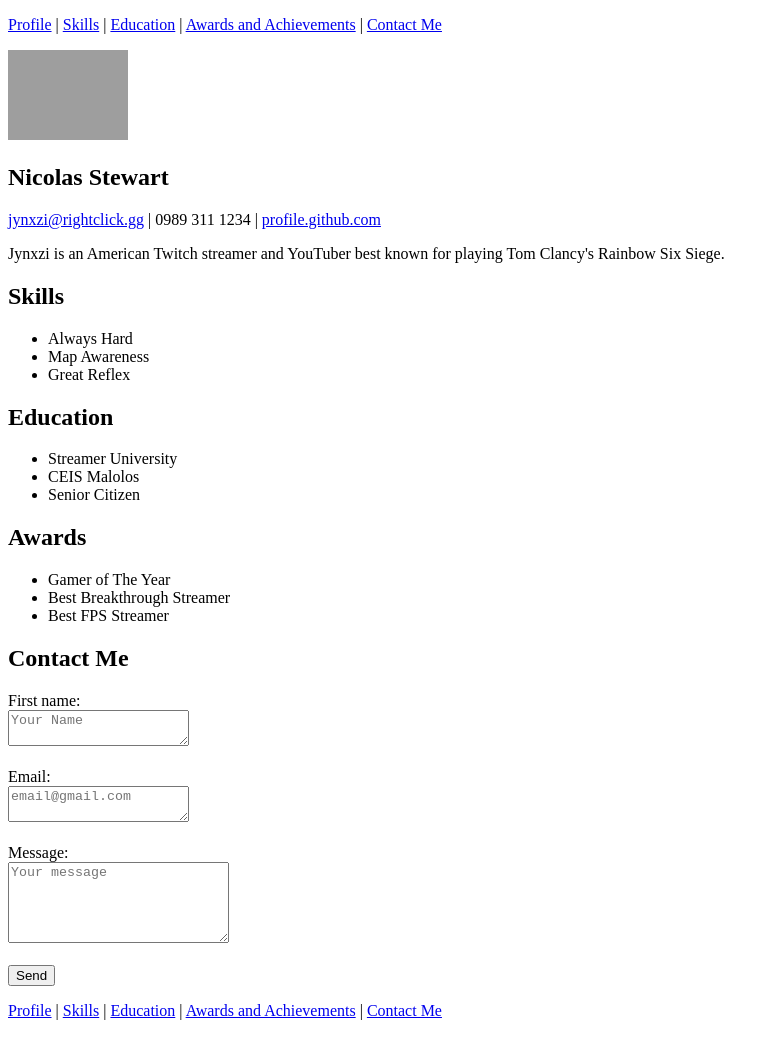
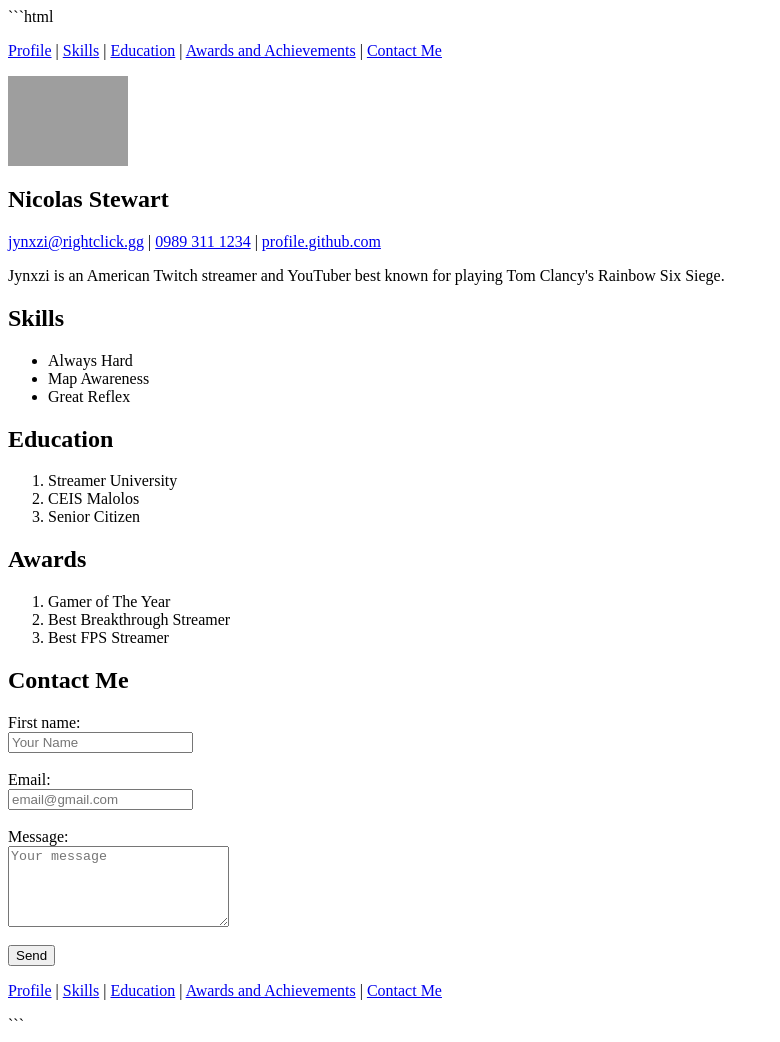
Before and after one commit to CEUMAL-PRIN135/PRIN135-PrelimExam-Alejo, a plain HTML site: page index.html in a window 1280 px wide. Shown: the whole page, without its empty margins (0-780 px from the left). Drawn offline with Linux system fonts and the light colour scheme; grey boxes are pictures that could not be loaded.

Commit message:
Incorporate comments into Prelim Exam

````diff
--- a/index.html
+++ b/index.html
@@ -1,9 +1,11 @@
+```html
 <!DOCTYPE html>
 <html lang="en">
   <head>
     <title>Your Profile</title>
     <meta charset="UTF-8" />
   </head>
+
   <body>
     <header>
       <p>
@@ -20,66 +22,106 @@
         </nav>
       </p>
     </header>
+
     <main>
       <section id="profile">
         <p>
-          <img width = 120 src=https://i1.sndcdn.com/artworks-GRbvUNHnssZgvZ51-DIwieA-t500x500.jpg>
+          <img
+            width="120"
+            src="https://i1.sndcdn.com/artworks-GRbvUNHnssZgvZ51-DIwieA-t500x500.jpg"
+            alt="Profile picture"
+          >
+
           <h1>Nicolas Stewart</h1>
-          <a href="#email">jynxzi@rightclick.gg</a>
+
+          <a href="mailto:jynxzi@rightclick.gg">jynxzi@rightclick.gg</a>
           |
-          0989 311 1234
+          <a href="tel:+639893111234">0989 311 1234</a>
           |
-          <a href=#github>profile.github.com</a>
+          <a href="https://github.com/yourprofile" target="_blank">profile.github.com</a>
         </p>
 
         <p>
           Jynxzi is an American Twitch streamer and YouTuber best known for playing Tom Clancy's Rainbow Six Siege.
         </p>
+      </section>
 
       <section id="skills">
         <p>
           <h2>Skills</h2>
+
           <ul>
-          <li><a>Always Hard</a></li>
-          <li><a>Map Awareness</a></li>
-          <li><a>Great Reflex</a></li>
+            <li>Always Hard</li>
+            <li>Map Awareness</li>
+            <li>Great Reflex</li>
           </ul>
         </p>
+      </section>
 
       <section id="education">
         <p>
           <h2>Education</h2>
-          <ul>
-          <li><a>Streamer University</a></li>
-          <li><a>CEIS Malolos</a></li>
-          <li><a>Senior Citizen</a></li>
-          </ul>
+
+          <ol>
+            <li>Streamer University</li>
+            <li>CEIS Malolos</li>
+            <li>Senior Citizen</li>
+          </ol>
         </p>
+      </section>
 
       <section id="awards">
         <p>
           <h2>Awards</h2>
-          <ul>
-          <li><a>Gamer of The Year</a></li>
-          <li><a>Best Breakthrough Streamer</a></li>
-          <li><a>Best FPS Streamer</a></li>
-          </ul>
+
+          <ol>
+            <li>Gamer of The Year</li>
+            <li>Best Breakthrough Streamer</li>
+            <li>Best FPS Streamer</li>
+          </ol>
         </p>
+      </section>
 
       <section id="contact">
         <h2>Contact Me</h2>
+
         <form>
           <label for="fname">First name:</label><br>
-            <textarea placeholder="Your Name"></textarea><br><br>
+          <input
+            type="text"
+            id="fname"
+            name="fname"
+            placeholder="Your Name"
+            required
+            maxlength="50"
+          ><br><br>
 
           <label for="email">Email:</label><br>
-            <textarea placeholder="email@gmail.com"></textarea><br><br>
+          <input
+            type="email"
+            id="email"
+            name="email"
+            placeholder="email@gmail.com"
+            required
+            maxlength="100"
+          ><br><br>
 
           <label for="message">Message:</label><br>
-            <textarea rows="5" cols="25" placeholder="Your message"></textarea><br><br>
+          <textarea
+            id="message"
+            name="message"
+            rows="5"
+            cols="25"
+            placeholder="Your message"
+            required
+            maxlength="500"
+          ></textarea><br><br>
 
-            <input type="button" onclick="Sent!" value="Send">
+          <button type="submit">Send</button>
         </form>
+      </section>
+    </main>
+
     <footer>
       <p>
         <nav>
@@ -95,5 +137,6 @@
         </nav>
       </p>
     </footer>
-    </main>
   </body>
+</html>
+```
````
Lines whose indentation alone changed are shown as unchanged.
